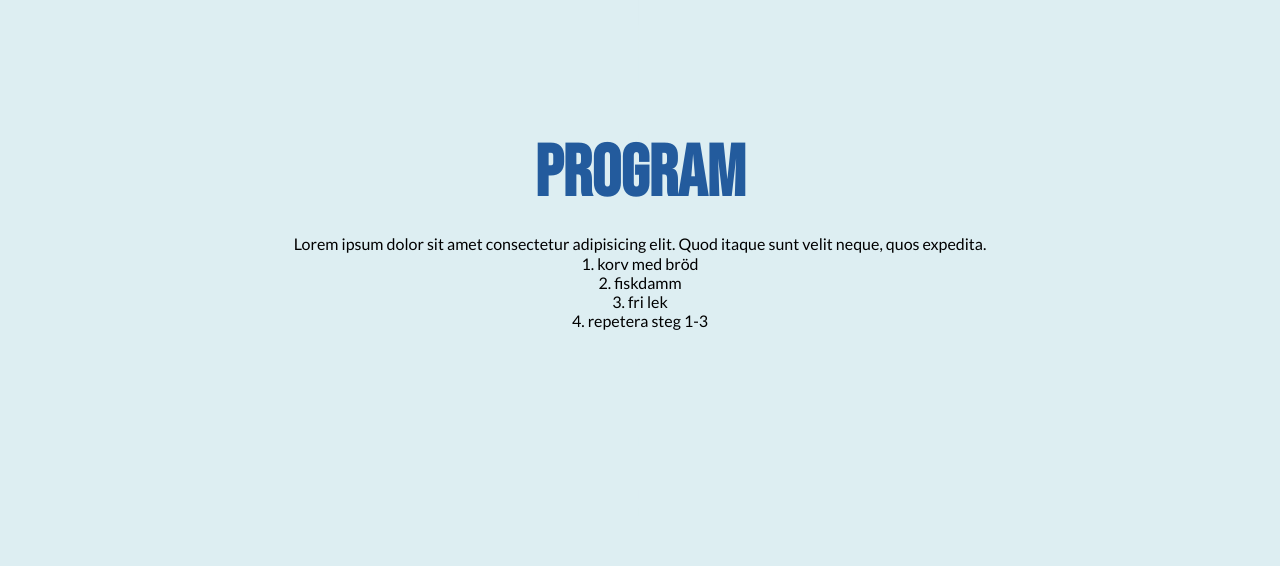
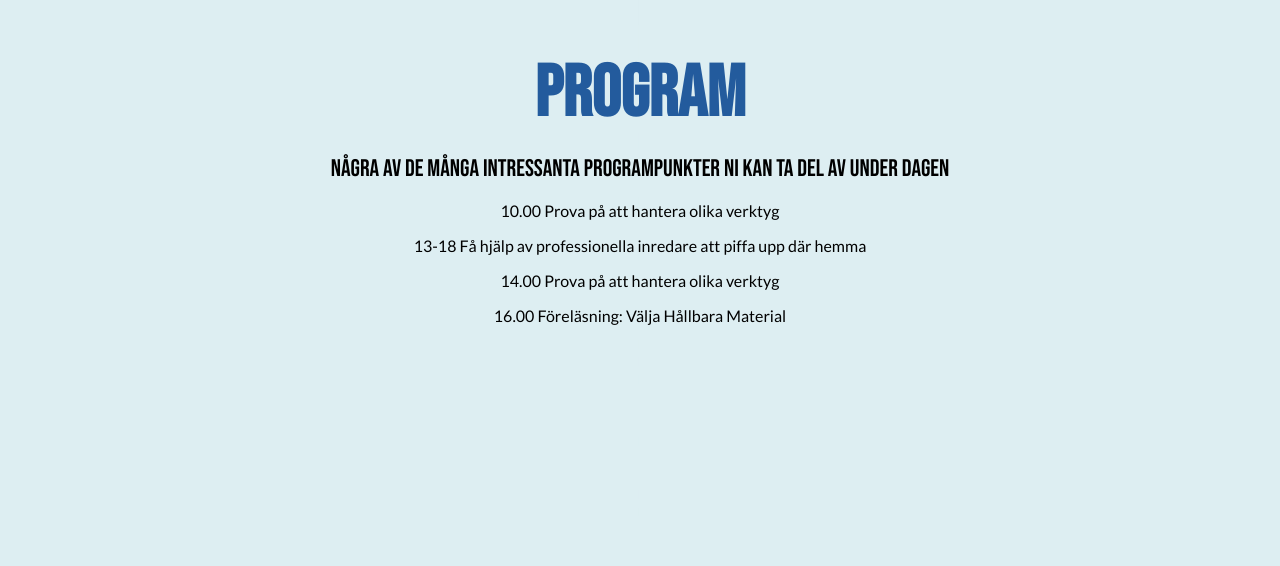
Before and after one commit to LinnJosefsson/DiHow, a website built with Parcel: page index.html in a window 1280 px wide. Shown: the part 1701-2267 px from the top of the page. Built offline with nearby package versions, Linux system fonts and the light colour scheme.

Commit message:
new img of rooms + 'real' Program

```diff
--- a/index.html
+++ b/index.html
@@ -74,16 +74,16 @@
     <section class="hero-container">
       <picture>
         <source
-          srcset="/assets/img/högrum1.png"
+          srcset="/assets/img/room-1/room1_1020.png"
           media="(min-width: 800px)"
           class="img-hero"
         />
         <source
-          srcset="/assets/img/room1_mobile.png"
+          srcset="/assets/img/room-1/room1_mobile_480.png"
           media="(min-width: 400px)"
           class="img-hero"
         />
-        <img src="/assets/img/room1_mobile.png" class="img-hero" alt="" />
+        <img src="/assets/img/room-1/room1_mobile_370.png" class="img-hero" alt="" />
       </picture>
     </section>
 
@@ -158,15 +158,13 @@
               <div class="program-content">
                 <div class data-aos="fade-up">
                   <h1>Program</h1>
-              <p>
-                Lorem ipsum dolor sit amet consectetur adipisicing elit. Quod
-                itaque sunt velit neque, quos expedita.
-              </p>
+                  <h2> Några av de många intressanta programpunkter ni kan ta del av under dagen </h2>
+                  <br>
                   <ul class="program-list">
-                <li>1. korv med bröd</li>
-                <li>2. fiskdamm</li>
-                <li>3. fri lek</li>
-                <li>4. repetera steg 1-3</li>
+                    <li>10.00  Prova på att hantera olika verktyg </li>
+                    <li>13-18  Få hjälp av professionella inredare att piffa upp där hemma</li>
+                    <li>14.00  Prova på att hantera olika verktyg</li>
+                    <li>16.00  Föreläsning: Välja Hållbara Material</li>
                   </ul>
                 </div>
             </div>
@@ -223,7 +221,7 @@
                 <input type="email" required placeholder="lisa.larsson@gmail.com" class="f-email"/>
 
                 <label for="phonenumber">Mobilnummer (valfritt)</label>
-                <input type="number" placeholder="Endast siffror"/>
+                <input type="text" placeholder="Endast siffror"/>
 
                 <button class="f-btn">Boka</button>
               </form>
--- a/styles/index.css
+++ b/styles/index.css
@@ -134,7 +134,7 @@ blurriga. Behöver sätta max-width på en/flera? parent-element och width i % p
 
 .program-content {
   position: absolute;
-  top: 30%;
+  top: 20%;
   padding: 3rem;
 }
 
@@ -144,6 +144,12 @@ blurriga. Behöver sätta max-width på en/flera? parent-element och width i % p
   justify-content: center;
   align-items: center;
   list-style-type: none;
+  margin-bottom: 1rem;
+}
+
+.program-content h2 {
+  font-family: "Bebas Neue";
+  font-weight: 500;
 }
 
 /* RSVP (form styling in form.css) */
```
Also changed, not shown: assets/img/room-1/room1_1020.png, assets/img/room-1/room1_1440.png, assets/img/room-1/room1_1920.png (added), assets/img/room-1/room1x_1020.png (added), assets/img/room-1/room1x_1440.png (added), assets/img/room-2/room2_1020.png, assets/img/room-2/room2_1440.png, assets/img/room-2/room2_1920.png (added), assets/img/room-3/room3_1020.png, assets/img/room-3/room3_1440.png, assets/img/room-3/room3_1920.png (added). Lines whose indentation alone changed are shown as unchanged.
